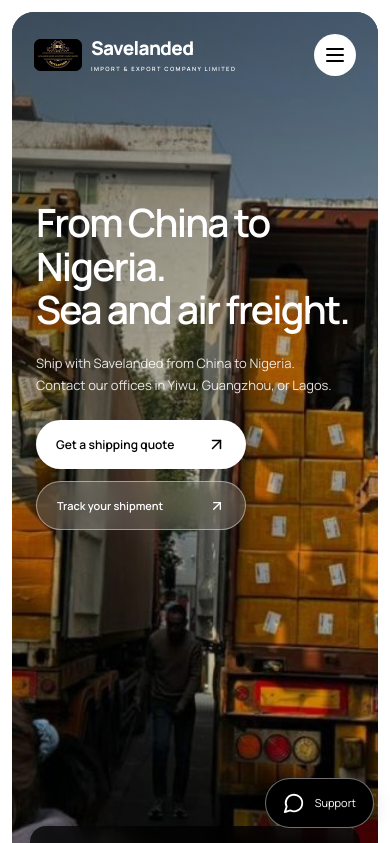
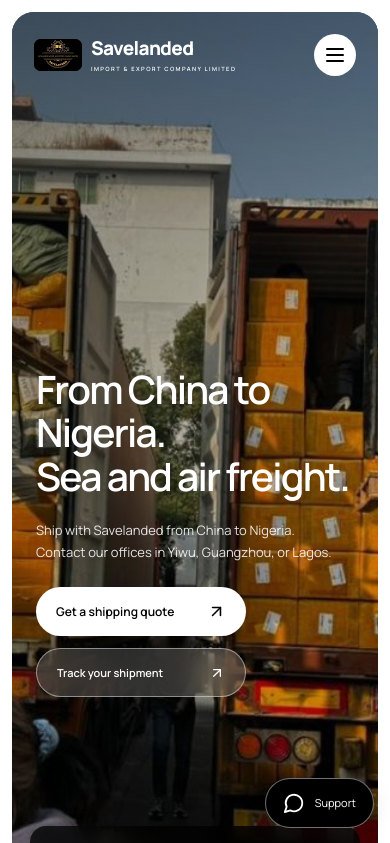
Before and after one commit to Litpathway/Saved, a Next.js app: page / in a window 390 px wide. Shown: the top 843 px of the page. Built offline with nearby package versions, Linux system fonts and the light colour scheme.

Commit message:
Move hero copy closer to company metrics

```diff
--- a/src/app/globals.css
+++ b/src/app/globals.css
@@ -314,7 +314,7 @@ p {
 .hero-copy {
   position: absolute;
   z-index: 2;
-  top: 230px;
+  bottom: 240px;
   left: 48px;
   right: 30px;
 }
@@ -1743,7 +1743,7 @@ textarea::placeholder {
     height: 1000px;
   }
   .hero-copy {
-    top: 215px;
+    bottom: 250px;
   }
   .hero h1 {
     font-size: 49px;
@@ -1934,7 +1934,7 @@ textarea::placeholder {
   .hero-copy {
     left: 24px;
     right: 22px;
-    top: 189px;
+    bottom: 235px;
   }
   .hero-kicker {
     font-size: 7px;
```
